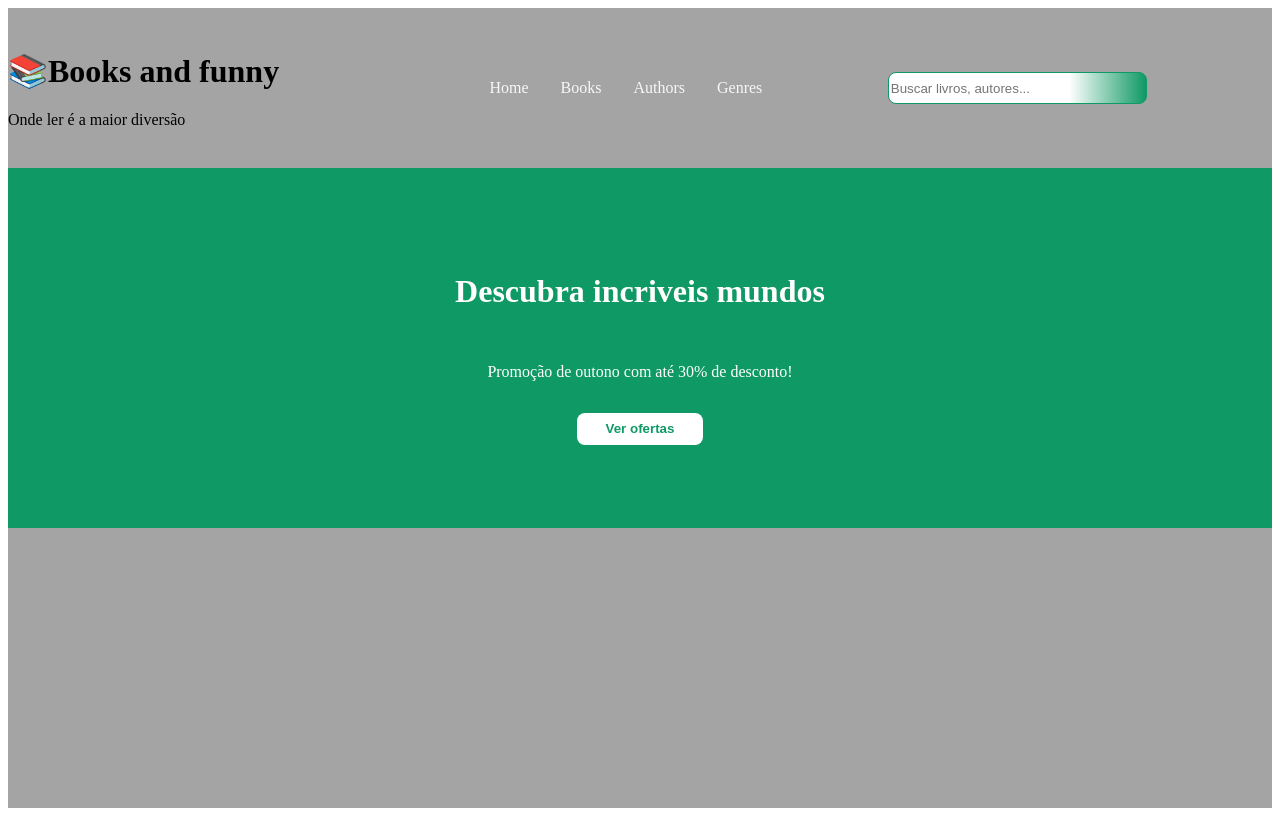
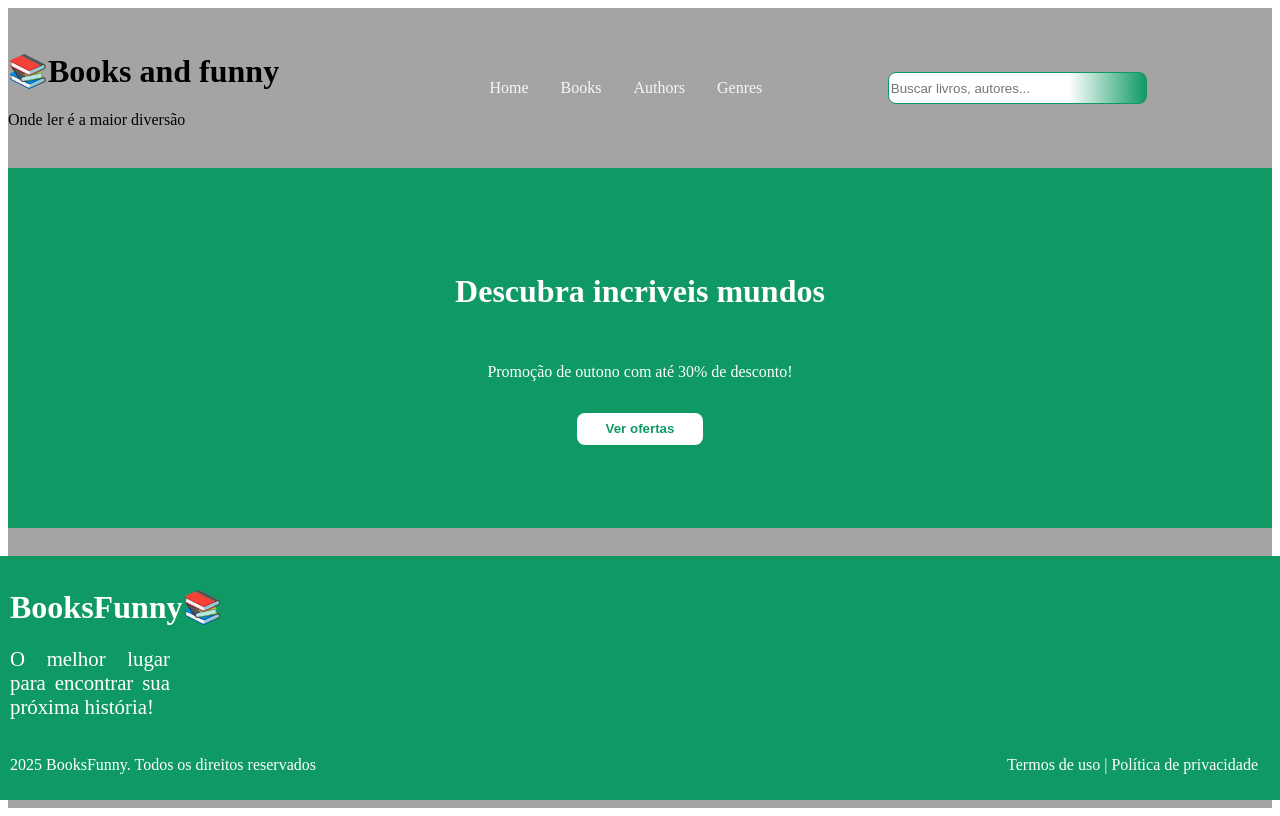
Before and after one commit to CaioGabDev/AtividadeFrontEnd-PaginaBooksFunny, a Next.js app: page /login in a window 1280 px wide. Built offline with nearby package versions, Linux system fonts and the light colour scheme.

Commit message:
Update Footer

```diff
--- a/app/login/page.jsx
+++ b/app/login/page.jsx
@@ -2,6 +2,7 @@ import React from 'react';
 import Header from '../../components/Header';
 import Card from '../../components/Card';
 import styles from '../../styles/Home.module.css';
+import Footer from '../../components/Footer';
 
 export default function Home() {
     return (
@@ -12,6 +13,7 @@ export default function Home() {
                 <p>Promoção de outono com até 30% de desconto!</p>
                 <button>Ver ofertas</button>
             </div>
+            <Footer />
         </div>
     )
 }
```
